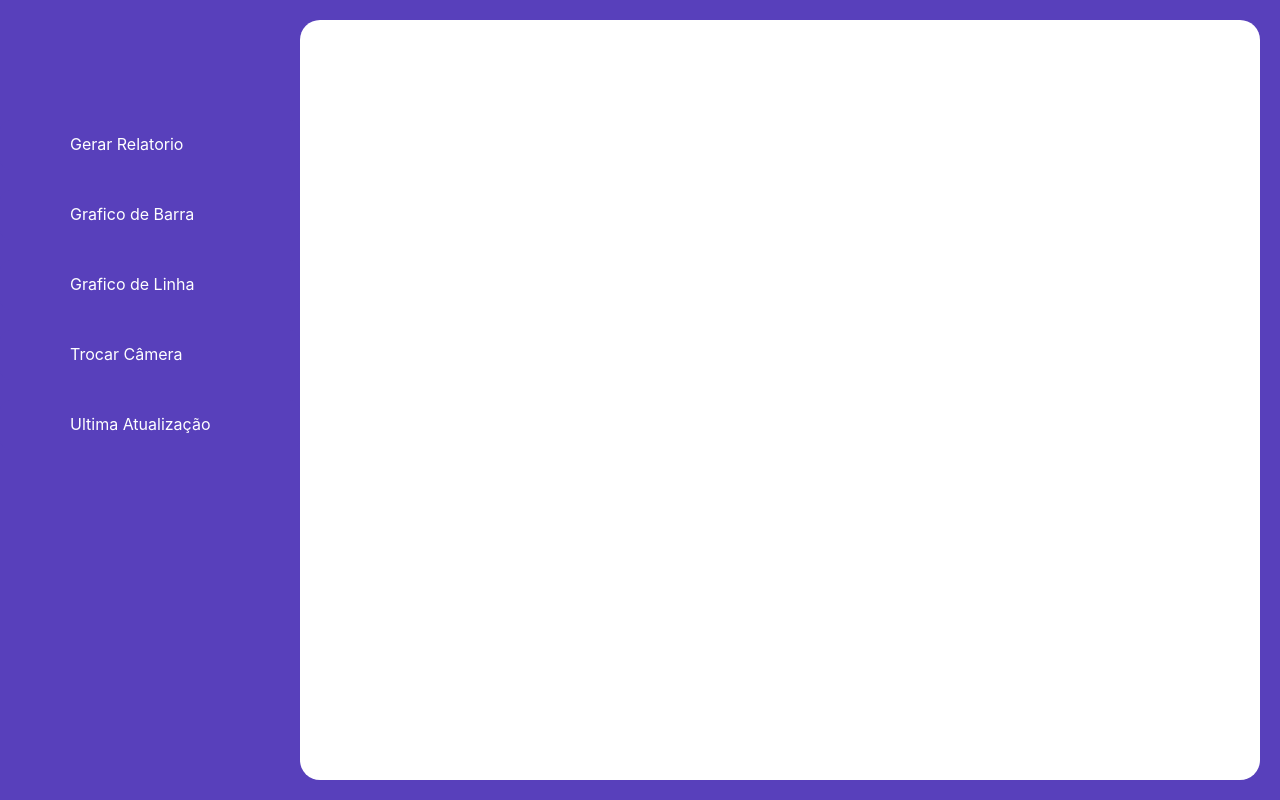
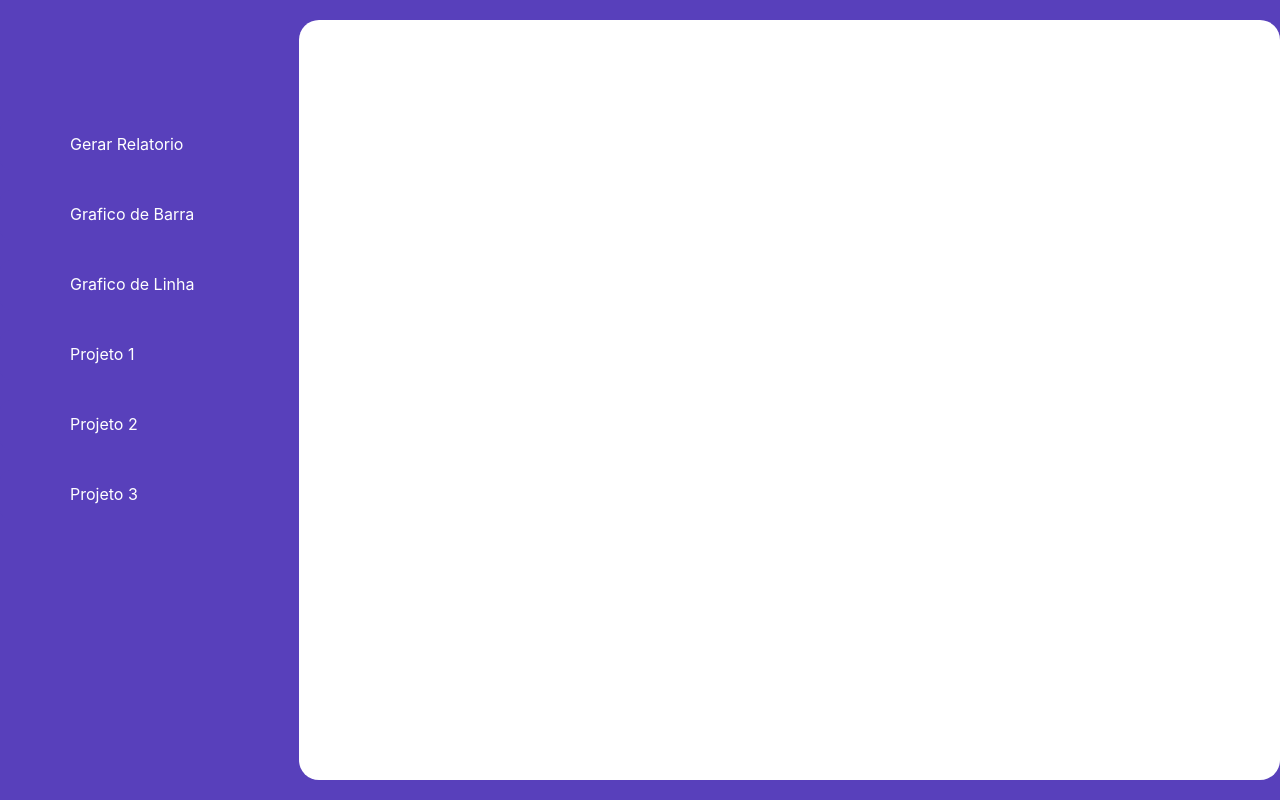
Before and after one commit to smarteye-projetos/FRONTEND, a React (Create React App) app: page / in a window 1280 px wide. Built offline with nearby package versions, Linux system fonts and the light colour scheme.

Commit message:
modificado box

```diff
--- a/src/pages/Dashboard/components/Box/styles.js
+++ b/src/pages/Dashboard/components/Box/styles.js
@@ -3,12 +3,7 @@ import styled from 'styled-components';
 export const Container = styled.div`
    background-color: #fff;
    height: 95vh;
-   width: 75vw;
+   width: 77vw;
    margin-top: 20px;
    border-radius: 20px;
 `;
-export const BoderR = styled.div `
-   height: 30px;
-   width: 30px;
-   background-color: pink;
-`;
--- a/src/pages/Dashboard/components/Menu/index.js
+++ b/src/pages/Dashboard/components/Menu/index.js
@@ -8,13 +8,15 @@ function Menu() {
 
       <ButtonMenu >Gerar Relatorio</ButtonMenu>
 
-      <ButtonMenu  >Grafico de Barra</ButtonMenu>
+      <ButtonMenu >Grafico de Barra</ButtonMenu>
 
       <ButtonMenu >Grafico de Linha</ButtonMenu>
 
-      <ButtonMenu  >Trocar Câmera</ButtonMenu>
+      <ButtonMenu  >Projeto 1</ButtonMenu>
 
-      <ButtonMenu >Ultima Atualização</ButtonMenu>
+      <ButtonMenu  >Projeto 2</ButtonMenu>
+
+      <ButtonMenu  >Projeto 3</ButtonMenu>
 
   </Container>);
 }
```
